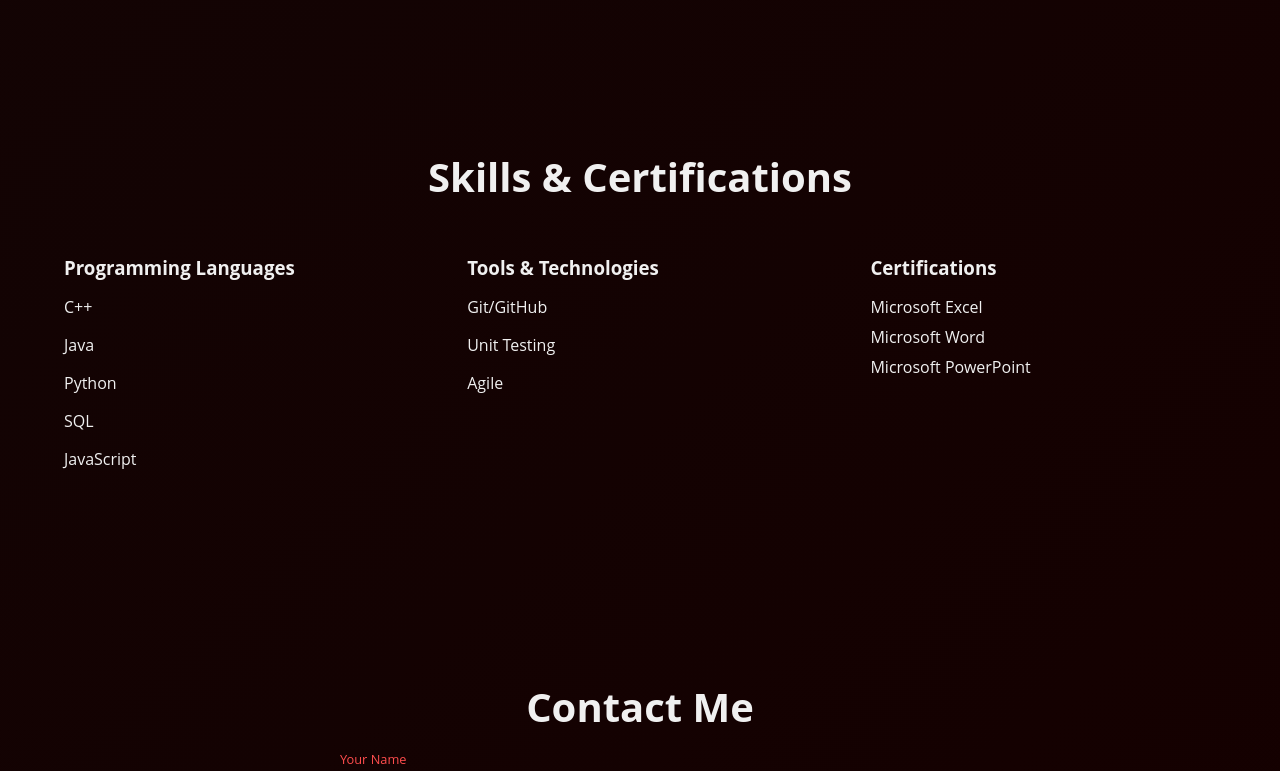
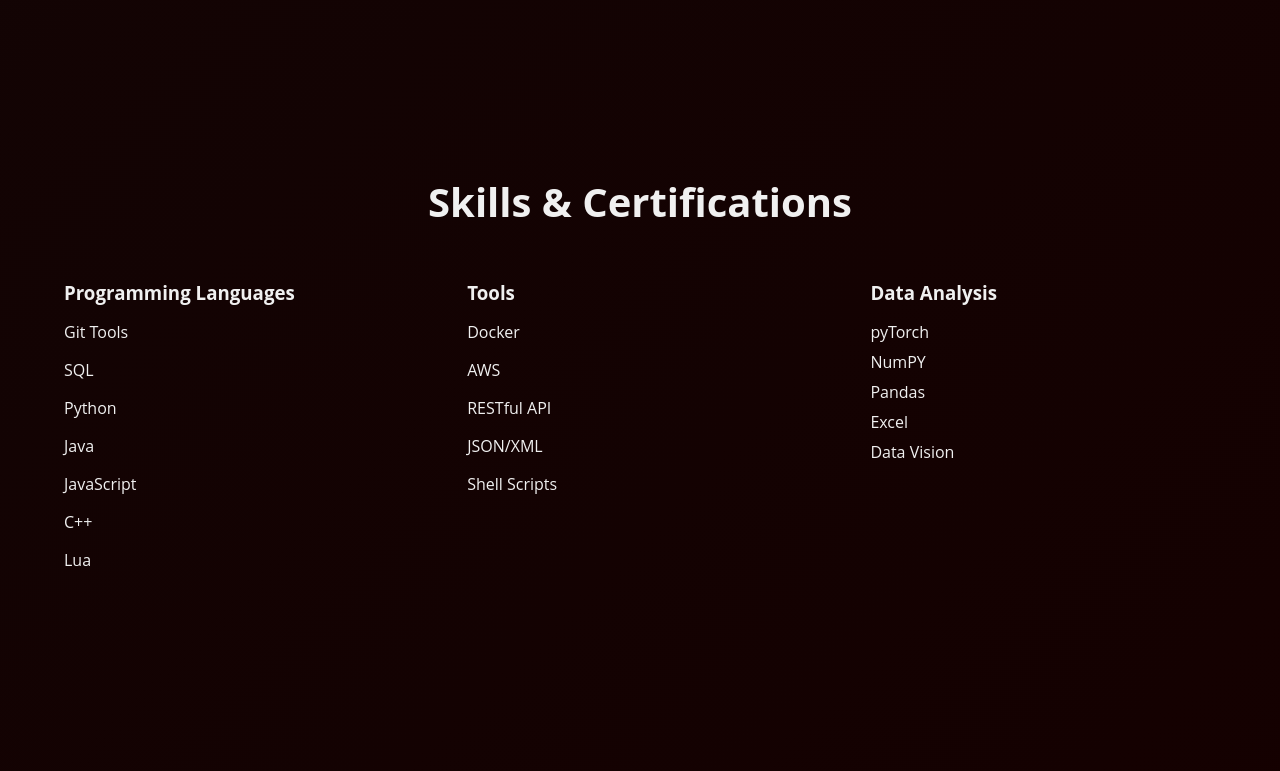
Before and after one commit to HudsonFaris/hudsonfaris.github.io, a plain HTML site: page index.html in a window 1280 px wide. Shown: the part 4225-4996 px from the top of the page. Drawn offline with Linux system fonts and the light colour scheme.

Commit message:
Labels and formatting errors

```diff
--- a/index.html
+++ b/index.html
@@ -149,7 +149,7 @@
                 <!-- Project 3 -->
                 <div class="project-item">
 
-                    <h3>Multiplayer Engine Development - Roblox</h3>
+                    <h3>Multiplayer Engine Development - Roblox (2024-2025)</h3>
                     <p>Collaborated with a team of 3 to maintain a live game environment using Lua, managing server-side logic
 and game state for 1k-2k daily players. </p>
                     <p>Optimized network performance and data persistence scripts for high-speed interactions and stability.</p>
@@ -159,13 +159,13 @@
                 </div>
                 <!-- Project 4 -->
                 <div class="project-item">
-                    <h3>Personal Portfolio</h3>
+                    <h3>Personal Portfolio (2023-2025)</h3>
                     <p>Introduced myself to HTML, CSS, and JavaScript through online resources like YouTube and W3Schools.</p>
                     <p>Developed a reactive website illustrating my profile for networking purposes. Managed Git branches to simulate a peer coding environment.</p>
                     <a href="https://github.com/HudsonFaris/hudsonfaris.github.io" target="_blank" class="btn">View Project</a>
                 </div>
                 <div class="project-item">
-                    <h3>Automated Crypto-Trading Platform and Extension</h3>
+                    <h3>Automated Crypto-Trading Platform and Extension (2024-2025)</h3>
                     <p>Designed full-stack trading tool using JavaScript and Chrome APIs for real-time visualization of financial
 data and trade status.</p>
                     <p>Integrated Coinbase APIs and financial algorithms to execute automated trades on user risk profiles.</p>
@@ -174,7 +174,7 @@
                     <a href="https://github.com/HudsonFaris/Coinbase-Repo" target="_blank" class="btn">View Project</a>
                 </div>
                 <div class="project-item">
-                    <h3>LLM Financial Reasoning Dashboard</h3>
+                    <h3>LLM Financial Reasoning Dashboard (2025)</h3>
                     <p>Developed an analysis tool leveraging LLMs to detect and provide reasoning for stock market anomalies
 based on volatility thresholds with a team of 4.</p>
                     <p>Engineered web-scraping pipeline with GPT APIs to synthesize summaries for price shifts. </p>
@@ -194,11 +194,11 @@
                 <div class="skills-category">
                     <h3>Programming Languages</h3>
                     <div class="skill">
-                        <p>C++</p>
+                        <p>Git Tools</p>
                         <div class="progress-bar" data-progress="80%"></div>
                     </div>
                     <div class="skill">
-                        <p>Java</p>
+                        <p>SQL</p>
                         <div class="progress-bar" data-progress="75%"></div>
                     </div>
                     <div class="skill">
@@ -206,39 +206,57 @@
                         <div class="progress-bar" data-progress="70%"></div>
                     </div>
                     <div class="skill">
-                        <p>SQL</p>
+                        <p>Java</p>
                         <div class="progress-bar" data-progress="75%"></div>
                     </div>
                     <div class="skill">
                         <p>JavaScript</p>
                         <div class="progress-bar" data-progress="75%"></div>
                     </div>
+                    <div class="skill">
+                        <p>C++</p>
+                        <div class="progress-bar" data-progress="75%"></div>
+                    </div>
+                    <div class="skill">
+                        <p>Lua</p>
+                        <div class="progress-bar" data-progress="75%"></div>
+                    </div>
                     <!-- Add more skills as needed -->
                 </div>
                 <!-- Tools & Technologies, FIX PROGRESS BARS-->
                 <div class="skills-category">
-                    <h3>Tools & Technologies</h3>
+                    <h3>Tools</h3>
                     <div class="skill">
-                        <p>Git/GitHub</p>
+                        <p>Docker</p>
                         <div class="progress-bar" data-progress="85%"></div>
                     </div>
                     <div class="skill">
-                        <p>Unit Testing</p>
+                        <p>AWS</p>
                         <div class="progress-bar" data-progress="80%"></div>
                     </div>
                     <div class="skill">
-                        <p>Agile</p>
+                        <p>RESTful API</p>
+                        <div class="progress-bar" data-progress="80%"></div>
+                    </div>
+                    <div class="skill">
+                        <p>JSON/XML</p>
+                        <div class="progress-bar" data-progress="80%"></div>
+                    </div>
+                    <div class="skill">
+                        <p>Shell Scripts</p>
                         <div class="progress-bar" data-progress="80%"></div>
                     </div>
                     <!-- Add more skills as needed -->
                 </div>
                 <!-- Certifications -->
                 <div class="skills-category">
-                    <h3>Certifications</h3>
+                    <h3>Data Analysis</h3>
                     <ul>
-                        <li>Microsoft Excel</li>
-                        <li>Microsoft Word</li>
-                        <li>Microsoft PowerPoint</li>
+                        <li>pyTorch</li>
+                        <li>NumPY</li>
+                        <li>Pandas</li>
+                        <li>Excel</li>
+                        <li>Data Vision</li>
                     </ul>
                 </div>
             </div>
```
